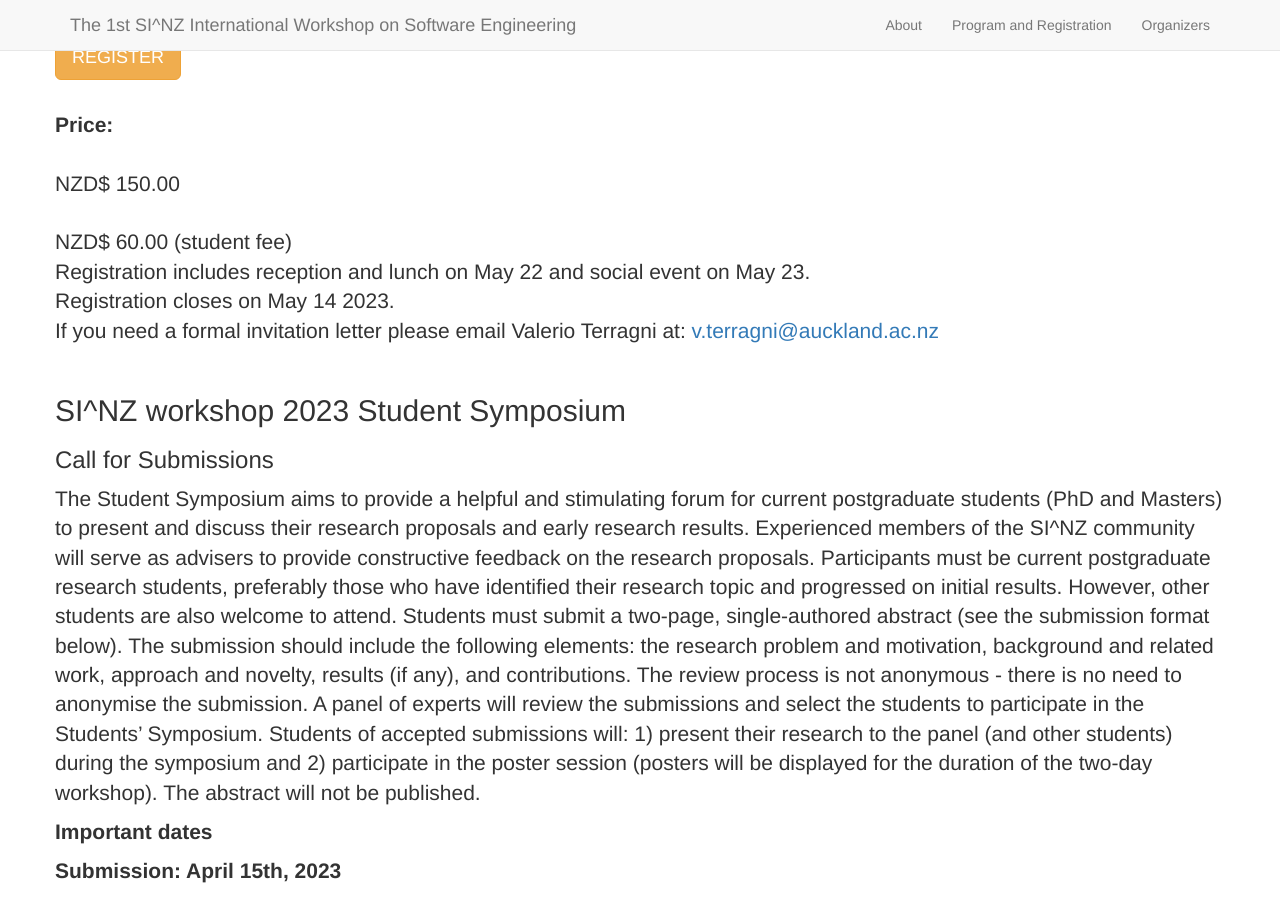
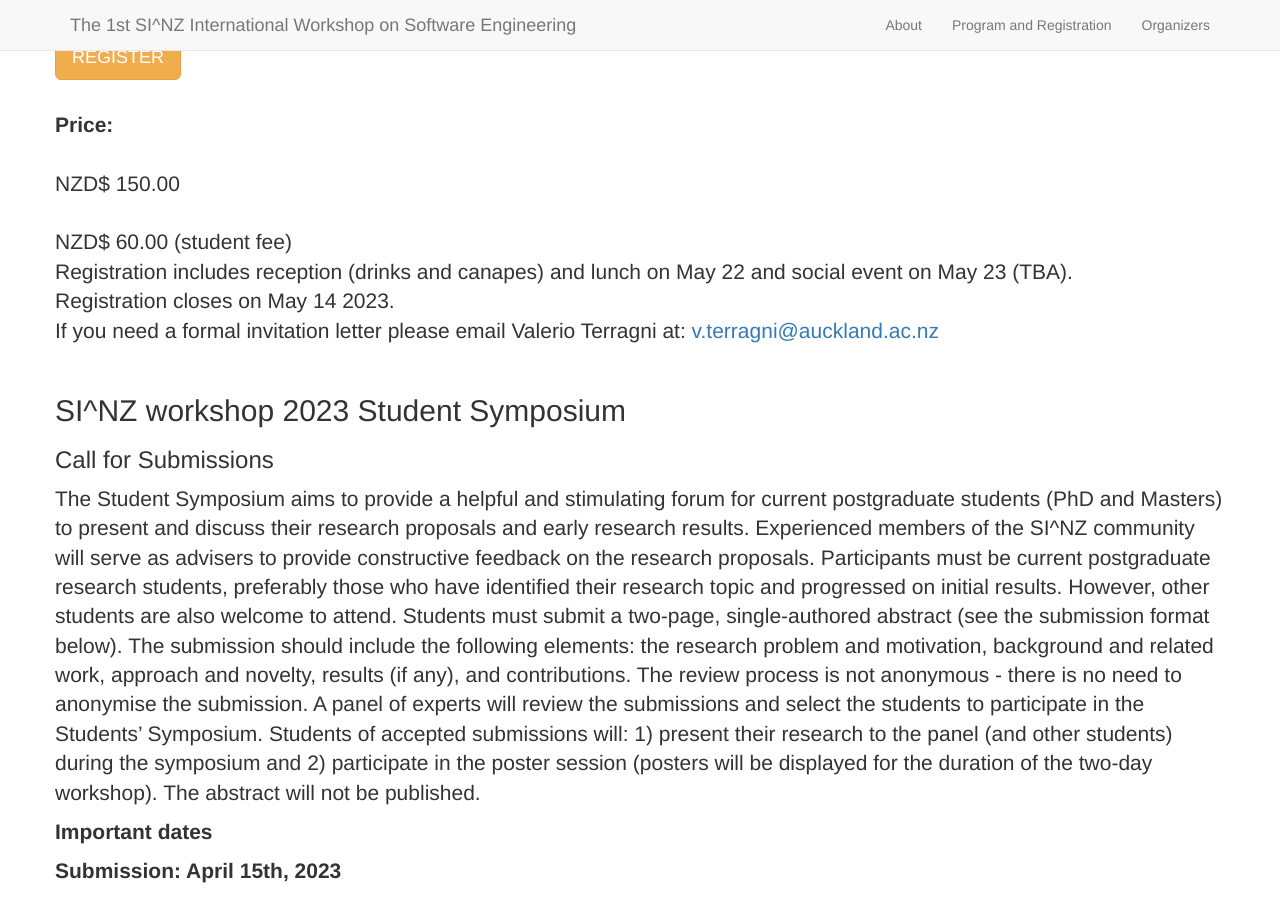
Before and after one commit to SI-NZ-workshop-2024/SI-NZ-workshop-2024, a Jekyll site: the page built from _posts/2014-09-18-services-1 copy 2.markdown, in a window 1280 px wide and 900 px high, scrolled down 743 px. Built offline with Jekyll 4.4.1, drawn with Linux system fonts in a browser that asks for light colours; nearby versions of some CDN libraries; library files that are not in the unit come from our copies.

Commit message:
update website

```diff
--- a/_posts/2014-09-18-services-1 copy 2.markdown
+++ b/_posts/2014-09-18-services-1 copy 2.markdown
@@ -17,9 +17,9 @@ The registration is opened to everyone.
 NZD$ 150.00
 <br>
 <br>
-NZD$ 60.00  (student fee)
+NZD$ 60.00 (student fee)
 <br>
-Registration includes reception and lunch on May 22 and social event on May 23.
+Registration includes reception (drinks and canapes) and lunch on May 22 and social event on May 23 (TBA).
 <br>
 Registration closes on May 14 2023.
 <br>
```
